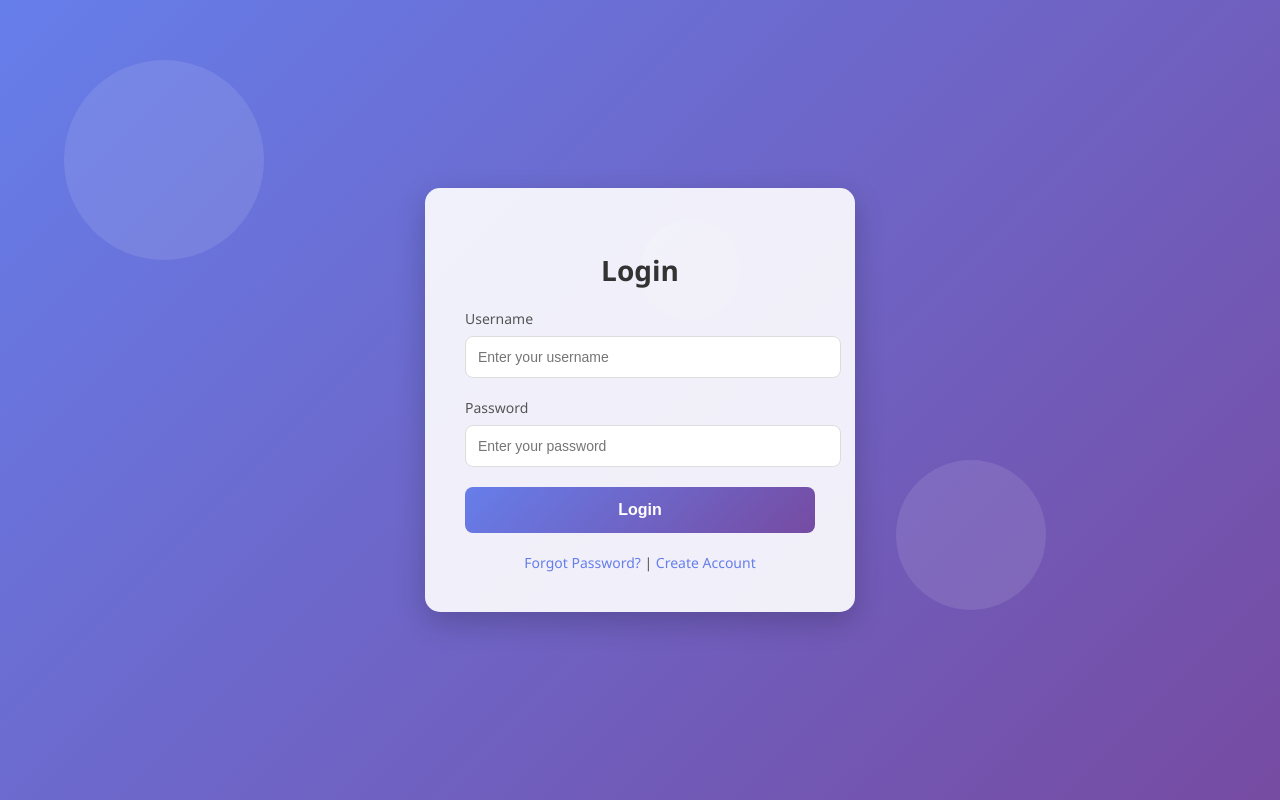
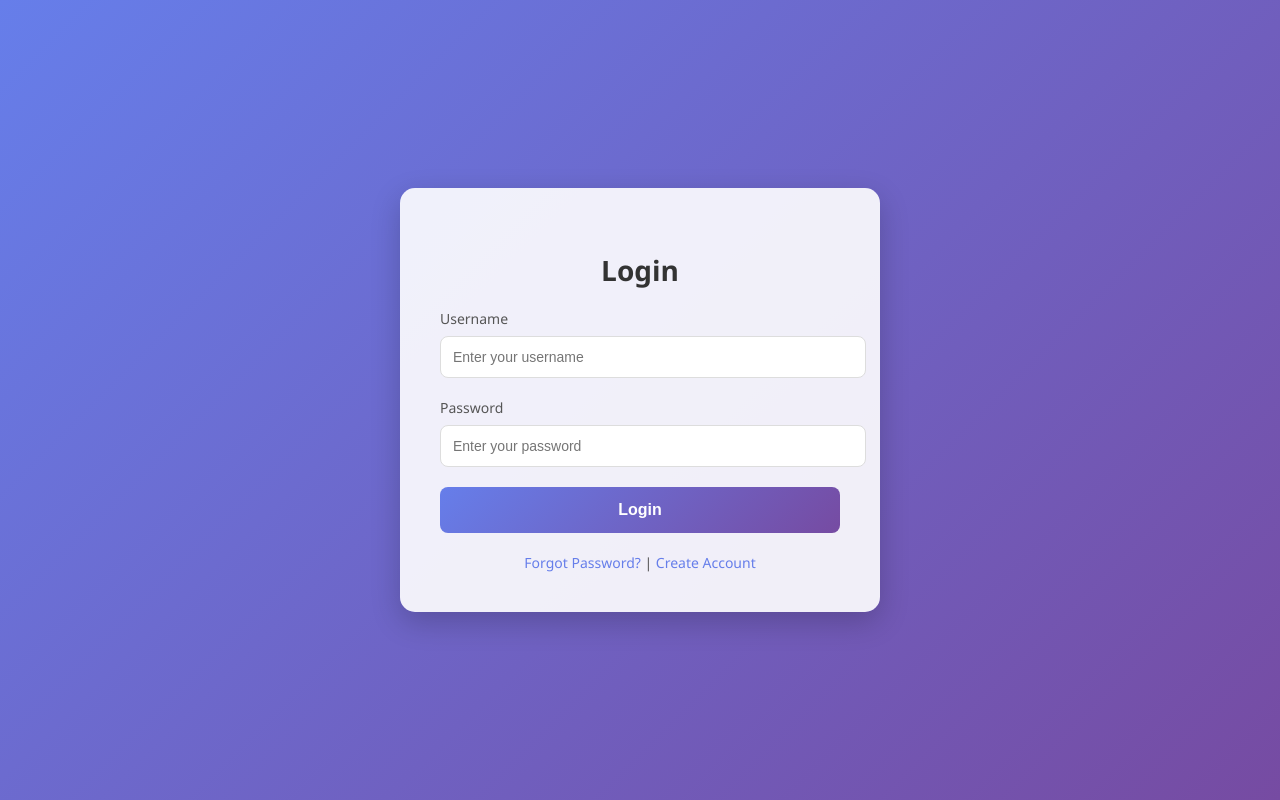
Before and after one commit to ashir12211/sample1, a plain HTML site: page index.html in a window 1280 px wide. Drawn offline with Linux system fonts and the light colour scheme.

Commit message:
Initail Commit

```diff
--- a/index.html
+++ b/index.html
@@ -24,7 +24,8 @@
       padding: 40px;
       border-radius: 15px;
       box-shadow: 0 10px 30px rgba(0, 0, 0, 0.2);
-      width: 350px;
+      width: 90%;
+      max-width: 400px;
       text-align: center;
       animation: fadeIn 1s ease-in-out;
     }
@@ -114,66 +115,25 @@
       color: #764ba2;
     }
 
-    /* Background Animation */
-    @keyframes moveBackground {
-      0% {
-        transform: translateY(0);
+    /* Responsive Design */
+    @media (max-width: 480px) {
+      .login-container {
+        padding: 30px;
       }
-      50% {
-        transform: translateY(-20px);
+      .login-container h2 {
+        font-size: 24px;
       }
-      100% {
-        transform: translateY(0);
+      .input-group input {
+        padding: 10px;
       }
-    }
-
-    .background-shapes {
-      position: absolute;
-      top: 0;
-      left: 0;
-      width: 100%;
-      height: 100%;
-      z-index: -1;
-      overflow: hidden;
-    }
-
-    .background-shapes div {
-      position: absolute;
-      background: rgba(255, 255, 255, 0.1);
-      border-radius: 50%;
-      animation: moveBackground 10s infinite ease-in-out;
-    }
-
-    .background-shapes div:nth-child(1) {
-      width: 200px;
-      height: 200px;
-      top: 10%;
-      left: 5%;
-    }
-
-    .background-shapes div:nth-child(2) {
-      width: 150px;
-      height: 150px;
-      top: 60%;
-      left: 70%;
-    }
-
-    .background-shapes div:nth-child(3) {
-      width: 100px;
-      height: 100px;
-      top: 30%;
-      left: 50%;
+      .login-btn {
+        padding: 12px;
+        font-size: 14px;
+      }
     }
   </style>
 </head>
 <body>
-  <!-- Background Animation -->
-  <div class="background-shapes">
-    <div></div>
-    <div></div>
-    <div></div>
-  </div>
-
   <!-- Login Container -->
   <div class="login-container">
     <h2>Login</h2>
@@ -203,7 +163,6 @@
       // Simulate login validation
       if (username === "user" && password === "password") {
         alert('Login successful!');
-        // Redirect to another page
         window.location.href = 'dashboard.html';
       } else {
         alert('Invalid username or password.');
```
